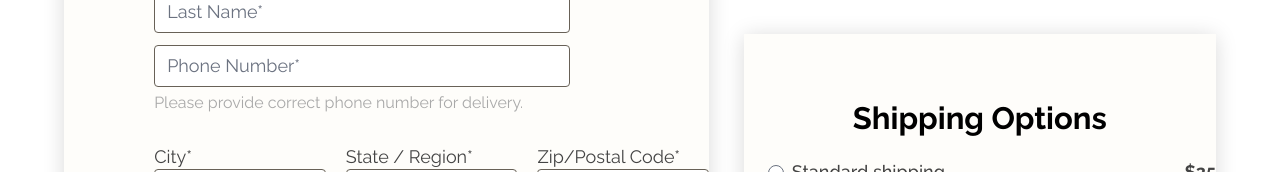
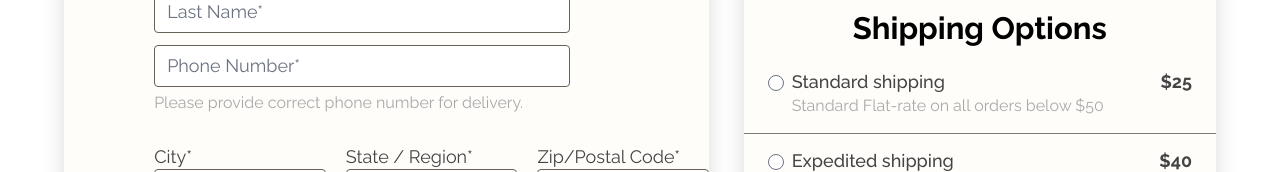
Before and after one commit to KBandipo/Alstride-E-commerce-Website, a React (Vite) app: page /checkout in a window 1280 px wide. Shown: the part 628-800 px from the top of the page. Built offline with nearby package versions, Linux system fonts and the light colour scheme.

Commit message:
Update the Home Page

```diff
--- a/src/Page/Checkout/CheckoutPages/ShippingMethod.jsx
+++ b/src/Page/Checkout/CheckoutPages/ShippingMethod.jsx
@@ -47,7 +47,7 @@ function ShippingMethod() {
 
       {shippingOptions.map(({ option, price, description }, index) => (
         <div key={index}>
-          <div className="flex w-full items-center justify-between pl-[24px]">
+          <div className="flex w-full items-center justify-between px-[24px]">
             <div className="flex items-center space-x-2">
               <span>
                 <input
@@ -67,7 +67,7 @@ function ShippingMethod() {
             {description}
           </p>
           {index !== shippingOptions.length - 1 && (
-            <div className="h-[1px] w-full bg-[#444444B3] "></div>
+            <div className="my-[15px] h-[1px] w-full bg-[#444444B3] "></div>
           )}
         </div>
       ))}
```
